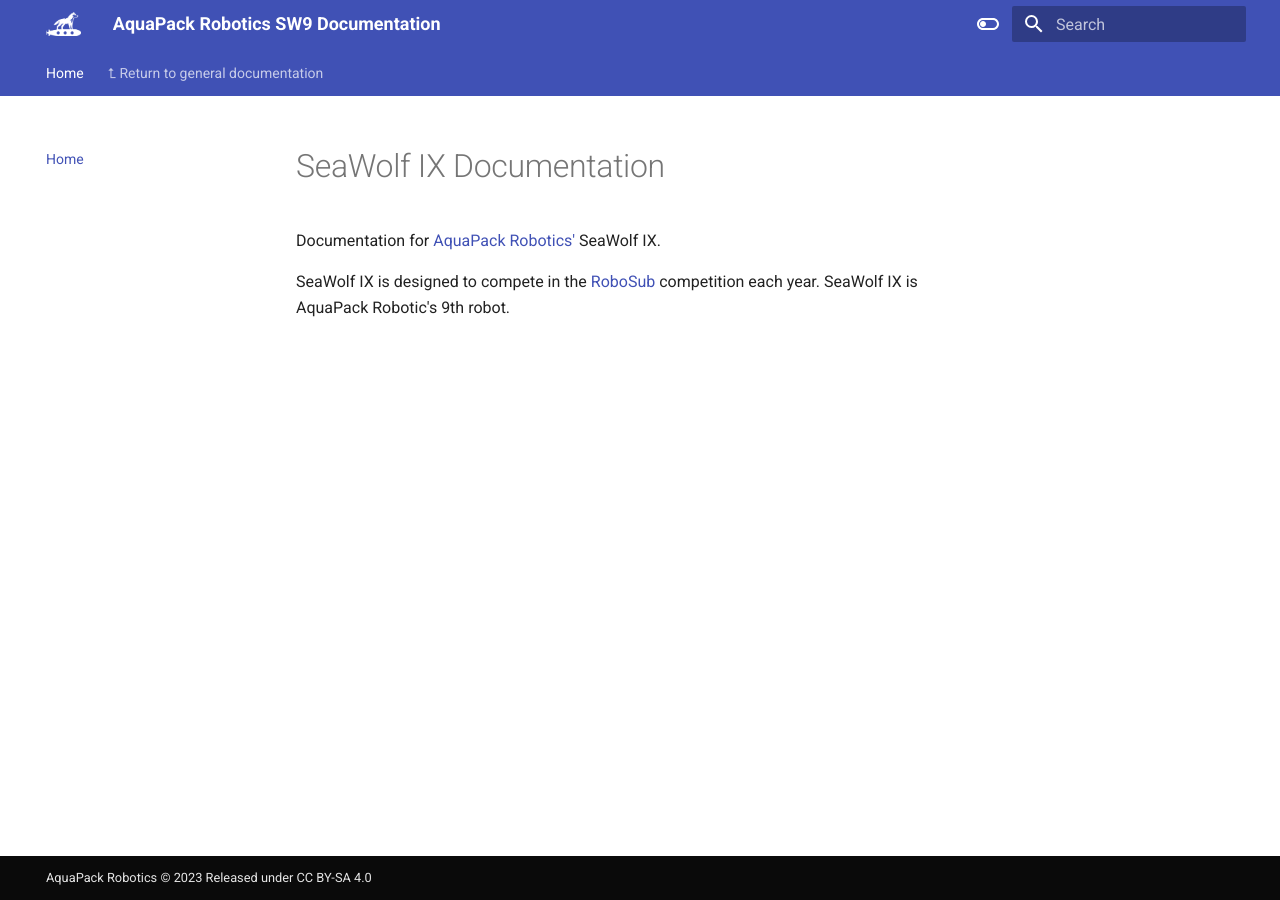
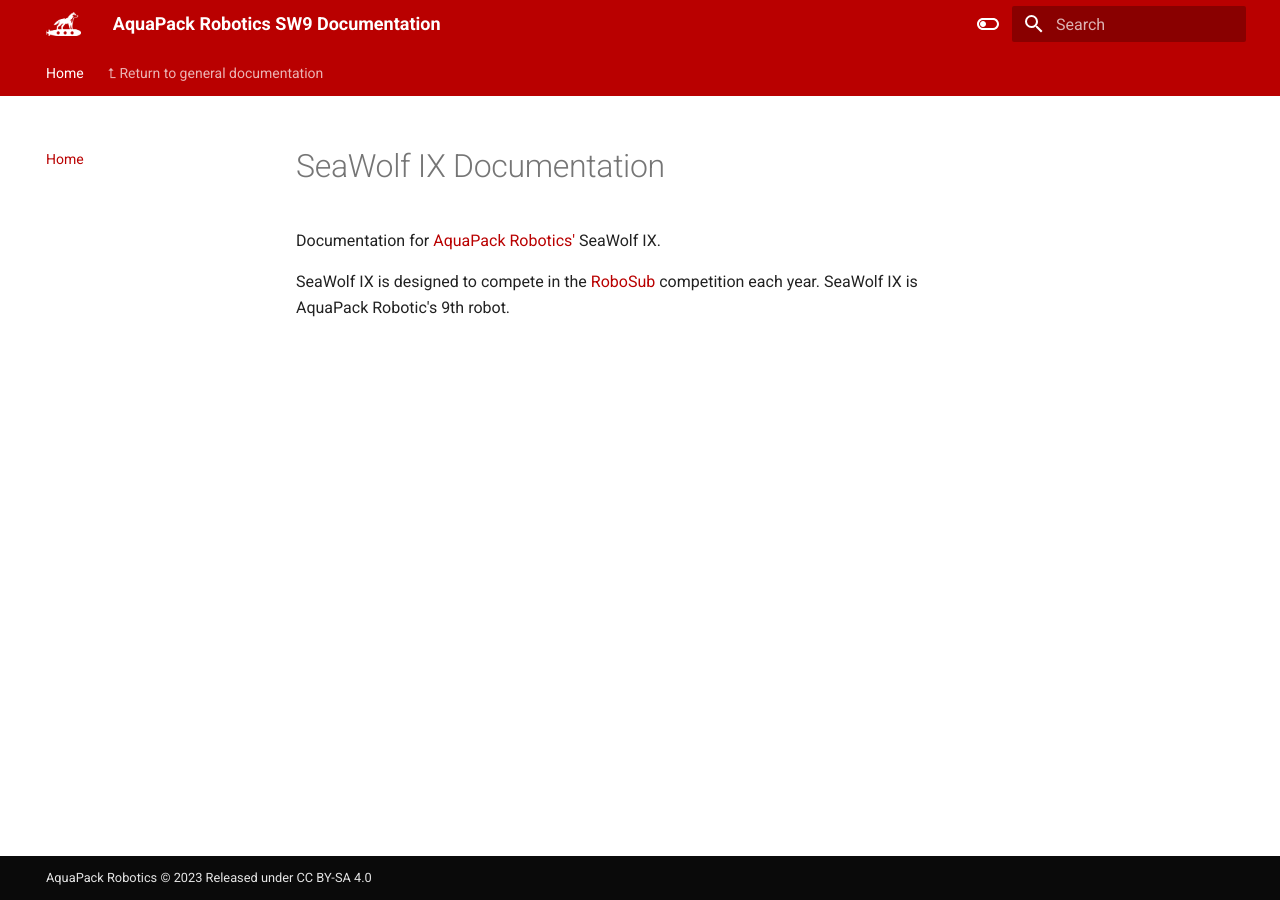
Before and after one commit to ncsurobotics/SW9-Documentation, an MkDocs documentation site: the page built from docs/index.md, in a window 1280 px wide. Built offline with MkDocs 1.6.1 and Material for MkDocs 9.7.7, drawn with Linux system fonts in a browser that asks for light colours; comment, search, counter and statistics services are not loaded.

Commit message:
color fix

```diff
--- a/mkdocs.yml
+++ b/mkdocs.yml
@@ -15,10 +15,14 @@
       toggle:
         icon: material/toggle-switch-off-outline
         name: Switch to dark mode
+      primary: custom
+      accent: custom
     - scheme: slate
       toggle:
         icon: material/toggle-switch
         name: Switch to light mode
+      primary: custom
+      accent: custom
 markdown_extensions:
   - attr_list
   - admonition
--- a/requirements.txt
+++ b/requirements.txt
@@ -1,2 +1,3 @@
+mkdocs
 mkdocs-material
 lightgallery
```
